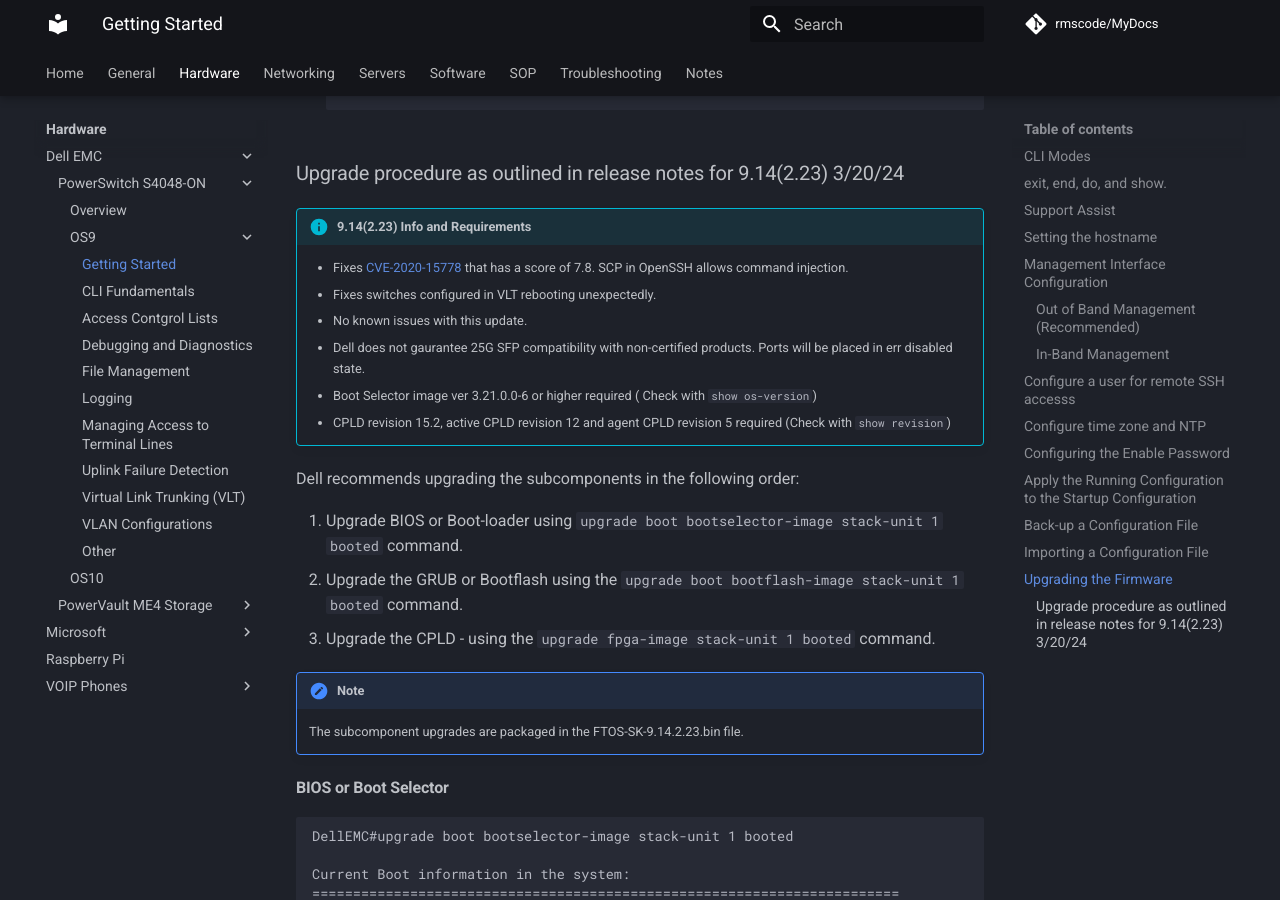
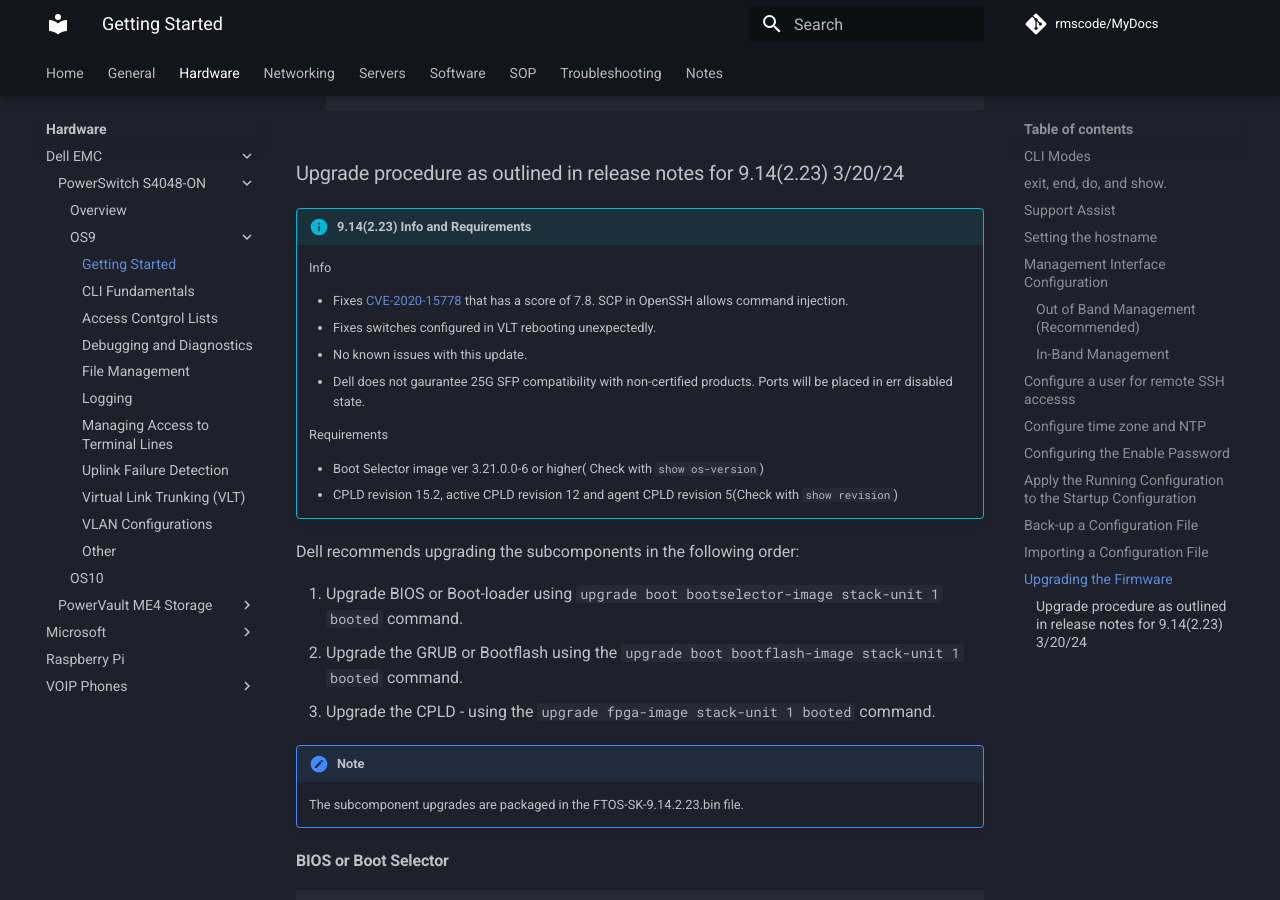
Before and after one commit to rmscode/binary-garden, an MkDocs documentation site: the page built from docs/hardware/dell-emc/S4048-ON/os9-getting-started.md, in a window 1280 px wide and 900 px high, scrolled down 6718 px. Built offline with MkDocs 1.6.1 and Material for MkDocs 9.7.7, drawn with Linux system fonts in a browser that asks for light colours; comment, search, counter and statistics services are not loaded.

Commit message:
Update os9-getting-started.md

```diff
--- a/docs/hardware/dell-emc/S4048-ON/os9-getting-started.md
+++ b/docs/hardware/dell-emc/S4048-ON/os9-getting-started.md
@@ -350,12 +350,17 @@
 
 !!! info "9.14(2.23) Info and Requirements"
 
+    Info
+
     - Fixes [CVE-2020-15778](https://nvd.nist.gov/vuln/detail/CVE-2020-15778) that has a score of 7.8. SCP in OpenSSH allows command injection.
     - Fixes switches configured in VLT rebooting unexpectedly.
     - No known issues with this update.
     - Dell does not gaurantee 25G SFP compatibility with non-certified products. Ports will be placed in err disabled state.
-    - Boot Selector image ver 3.21.0.0-6 or higher required ( Check with `show os-version`)
-    - CPLD revision 15.2, active CPLD revision 12 and agent CPLD revision 5 required (Check with `show revision`)
+
+    Requirements
+
+    - Boot Selector image ver 3.21.0.0-6 or higher( Check with `show os-version`)
+    - CPLD revision 15.2, active CPLD revision 12 and agent CPLD revision 5(Check with `show revision`)
 
 Dell recommends upgrading the subcomponents in the following order:
 
```
